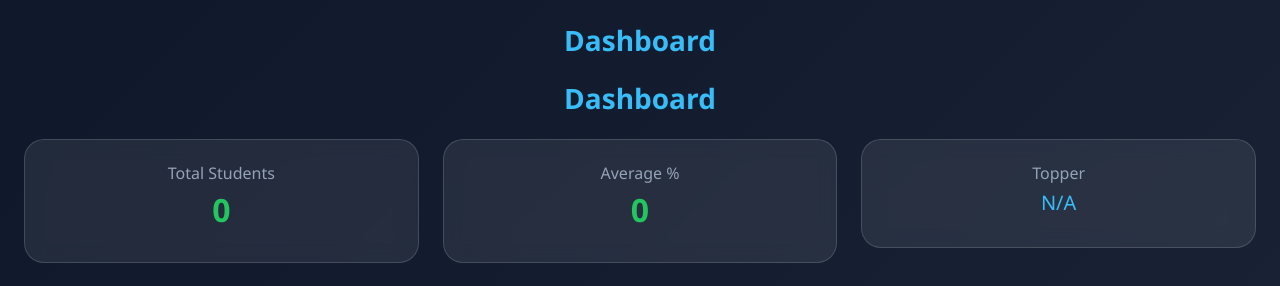
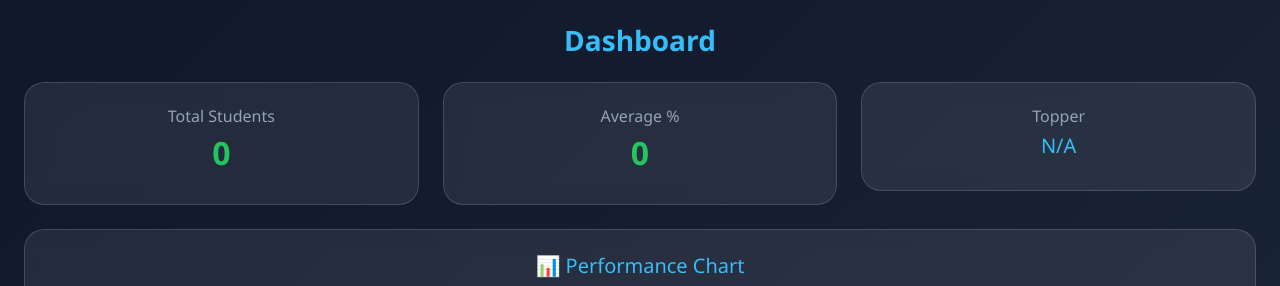
Before and after one commit to Vishva-143/Mini-Project, a Flask app: page /dashboard in a window 1280 px wide. Shown: the part 57-343 px from the top of the page. Run offline with Flask 3, Linux system fonts and the light colour scheme; the visitor is signed in with stand-in values (Sample User, id 1); data that the repository does not hold is empty.

Commit message:
First commit1

```diff
--- a/templates/dashboard.html
+++ b/templates/dashboard.html
@@ -3,7 +3,7 @@
 
 {% block content %}
 
-<h3 class="text-center mb-4">Dashboard</h3>
+<h3 class="text-center mb-4"></h3>
 
 <!-- 🔥 TOP CARDS -->
 <div class="row g-4">
```
